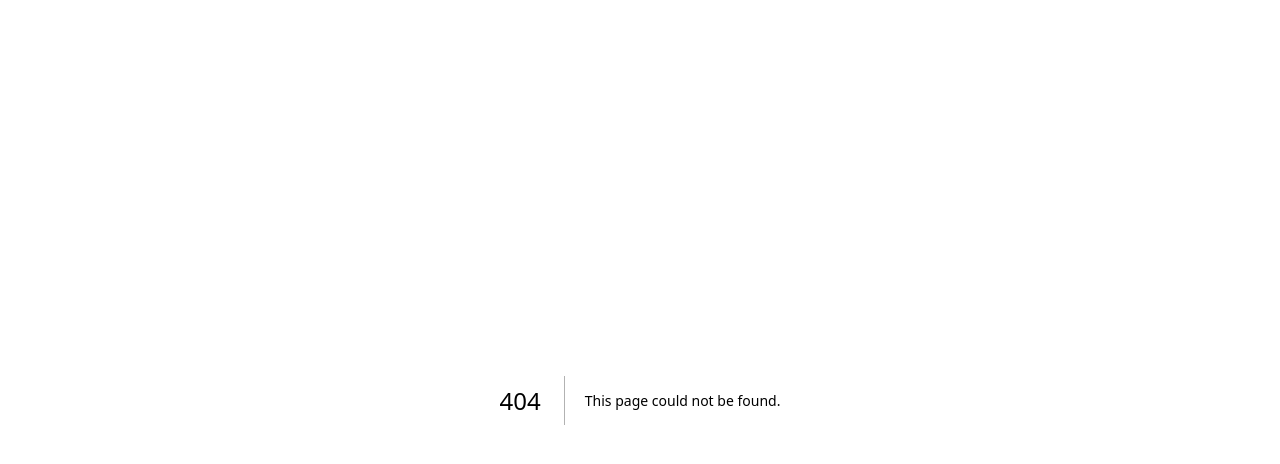
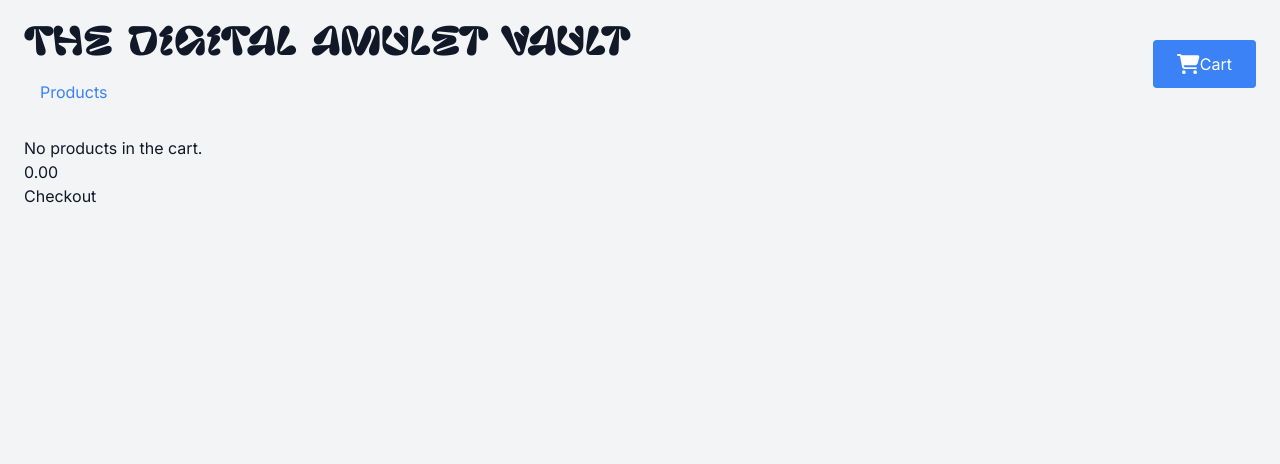
Before and after one commit to alexaldearroyo/digitalamuletvault, a Next.js app: page /cart in a window 1280 px wide. Before the commit this address had no page. Shown: the top 464 px of the page. Built offline with nearby package versions, Linux system fonts and the light colour scheme.

Commit message:
Create Cart Page and implemnt add products to cart functionalities

```diff
--- /dev/null
+++ b/src/app/cart/page.js
@@ -0,0 +1,48 @@
+'use client';
+
+import { useCart } from '../../context/CartContext';
+import Link from 'next/link';
+import Header from '../../components/Header';
+
+export default function CartPage() {
+  const { cart, removeFromCart } = useCart();
+  const totalPrice = cart.reduce(
+    (total, product) => total + product.price * product.quantity,
+    0,
+  );
+
+  return (
+    <div className="container mx-auto p-6">
+      <Header />
+      <div className="cart">
+        {cart.length === 0 ? (
+          <p>No products in the cart.</p>
+        ) : (
+          cart.map((product) => (
+            <div
+              className="cart-product"
+              key={product.id}
+              data-test-id={`cart-product-${product.id}`}
+            >
+              <h2>{product.name}</h2>
+              <p data-test-id={`cart-product-quantity-${product.id}`}>
+                {product.quantity}
+              </p>
+              <p>{(product.price * product.quantity).toFixed(2)}</p>
+              <button
+                onClick={() => removeFromCart(product.id)}
+                data-test-id={`cart-product-remove-${product.id}`}
+              >
+                Remove
+              </button>
+            </div>
+          ))
+        )}
+        <div data-test-id="cart-total">{totalPrice.toFixed(2)}</div>
+        <Link href="/checkout">
+          <button data-test-id="cart-checkout">Checkout</button>
+        </Link>
+      </div>
+    </div>
+  );
+}
--- /dev/null
+++ b/src/app/checkout/page.js
@@ -0,0 +1,17 @@
+import Link from 'next/link';
+import Header from '../../components/Header';
+
+export default function CheckoutPage() {
+  return (
+    <div className="container mx-auto p-6">
+      <Header />
+      <h1>Checkout Page</h1>
+      <p>Your order has been placed successfully!</p>
+      <Link href="/">
+        <button className="bg-blue-500 text-white px-6 py-3 rounded hover:bg-blue-600">
+          Continue Shopping
+        </button>
+      </Link>
+    </div>
+  );
+}
--- a/src/app/layout.js
+++ b/src/app/layout.js
@@ -3,6 +3,7 @@ import './globals.css';
 import { library } from '@fortawesome/fontawesome-svg-core';
 import { fas } from '@fortawesome/free-solid-svg-icons';
 import { fab } from '@fortawesome/free-brands-svg-icons';
+import { CartProvider } from '../context/CartContext';
 
 library.add(fas, fab);
 
@@ -16,7 +17,9 @@ export const metadata = {
 export default function RootLayout({ children }) {
   return (
     <html lang="en">
-      <body className={inter.className}>{children}</body>
+      <body className={inter.className}>
+        <CartProvider>{children}</CartProvider>
+      </body>
     </html>
   );
 }
--- a/src/components/AddToCartButton.js
+++ b/src/components/AddToCartButton.js
@@ -1,11 +1,11 @@
-// src/components/AddToCartButton.js
-
 'use client';
 
 import { useState } from 'react';
+import { useCart } from '../context/CartContext';
 
 export default function AddToCartButton({ product }) {
   const [quantity, setQuantity] = useState(1);
+  const { addToCart } = useCart();
 
   const handleQuantityChange = (e) => {
     const inputValue = parseInt(e.target.value, 10) || 0; // Ensure a valid number or 0
@@ -13,6 +13,7 @@ export default function AddToCartButton({ product }) {
   };
 
   const handleAddToCart = () => {
+    addToCart(product, quantity);
     // Logic to add to cart
     console.log(`Added ${product.name} to cart with quantity: ${quantity}`);
   };
--- /dev/null
+++ b/src/context/CartContext.js
@@ -0,0 +1,36 @@
+// Context that manages the cart state globally
+'use client';
+
+import { createContext, useContext, useState } from 'react';
+
+const CartContext = createContext();
+
+export function CartProvider({ children }) {
+  const [cart, setCart] = useState([]);
+
+  const addToCart = (product, quantity) => {
+    setCart((prevCart) => {
+      const existingProduct = prevCart.find((item) => item.id === product.id);
+      if (existingProduct) {
+        return prevCart.map((item) =>
+          item.id === product.id
+            ? { ...item, quantity: item.quantity + quantity }
+            : item,
+        );
+      }
+      return [...prevCart, { ...product, quantity }];
+    });
+  };
+
+  const removeFromCart = (productId) => {
+    setCart((prevCart) => prevCart.filter((item) => item.id !== productId));
+  };
+
+  return (
+    <CartContext.Provider value={{ cart, addToCart, removeFromCart }}>
+      {children}
+    </CartContext.Provider>
+  );
+}
+
+export const useCart = () => useContext(CartContext);
```
Also changed, not shown: temp_codescript.txt.
